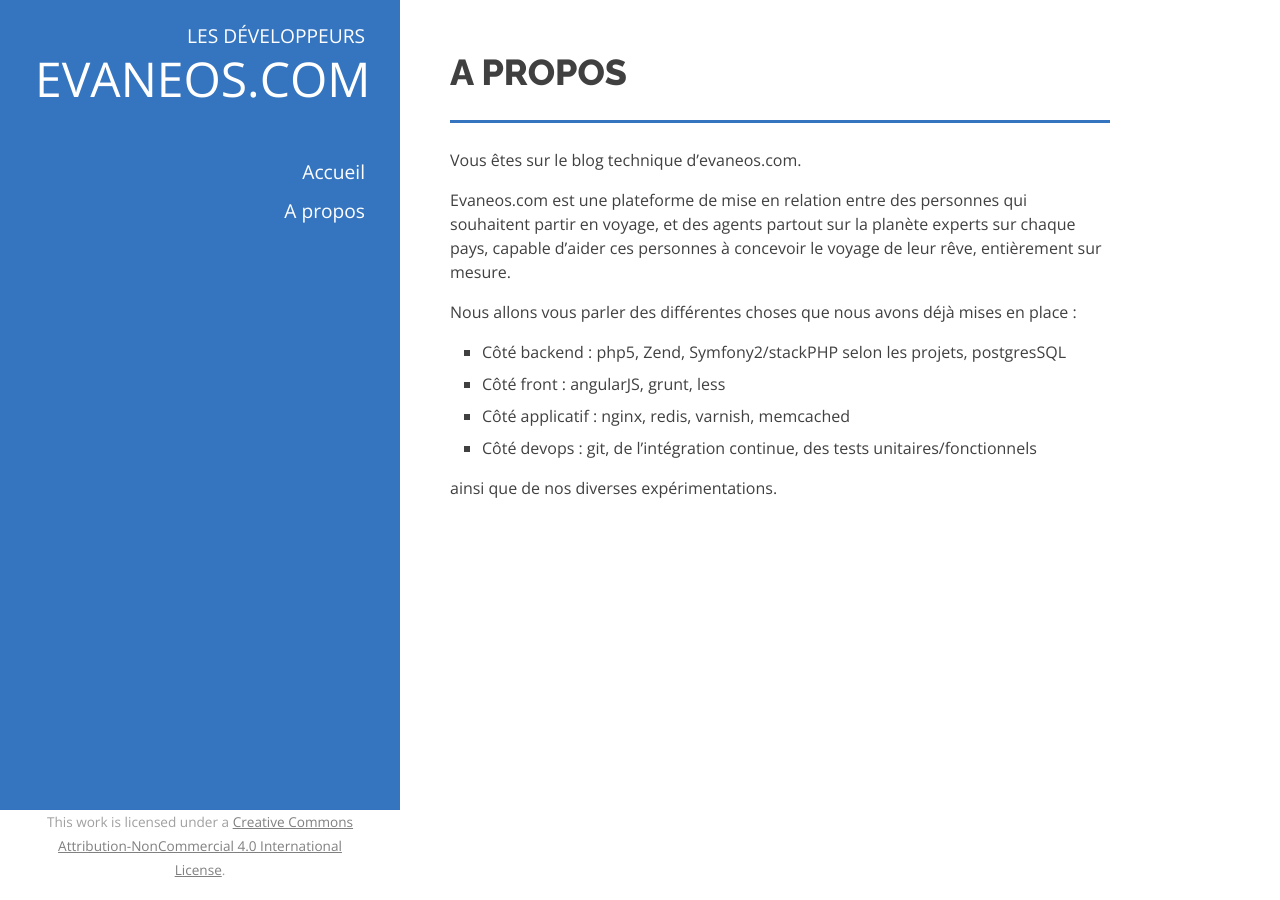
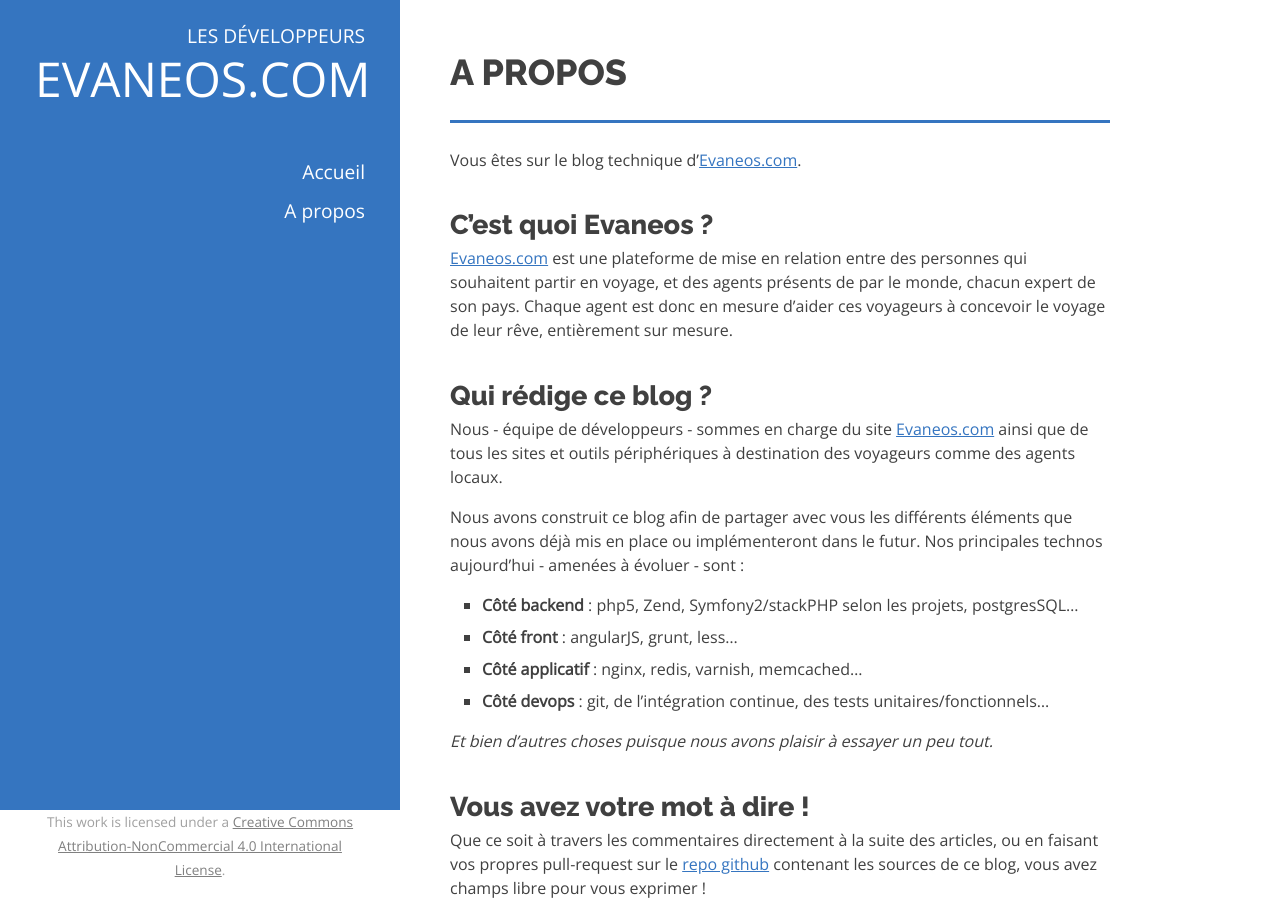
Before and after one commit to Evaneos/Evaneos.github.io, a Jekyll site: the page built from about/index.md, in a window 1280 px wide. Built offline with Jekyll 4.4.1, drawn with Linux system fonts in a browser that asks for light colours; Markdown is read by kramdown in place of the engine named in the settings.

Commit message:
About page content and wording

```diff
--- a/about/index.md
+++ b/about/index.md
@@ -3,15 +3,34 @@
 title: A propos
 ---
 
-Vous êtes sur le blog technique d'evaneos.com.
+Vous êtes sur le blog technique d'[Evaneos.com](http://www.evaneos.com/).
 
-Evaneos.com est une plateforme de mise en relation entre des personnes qui souhaitent partir en voyage, et des agents partout sur la planète experts sur chaque pays, capable d'aider ces personnes à concevoir le voyage de leur rêve, entièrement sur mesure.
+## C'est quoi Evaneos ?
 
-Nous allons vous parler des différentes choses que nous avons déjà mises en place :
+[Evaneos.com](http://www.evaneos.com/) est une plateforme de mise en relation
+entre des personnes qui souhaitent partir en voyage, et des agents présents de
+par le monde, chacun expert de son pays. Chaque agent est donc en mesure d'aider
+ces voyageurs à concevoir le voyage de leur rêve, entièrement sur mesure.
 
-* Côté backend : php5, Zend, Symfony2/stackPHP selon les projets, postgresSQL
-* Côté front : angularJS, grunt, less
-* Côté applicatif : nginx, redis, varnish, memcached
-* Côté devops : git, de l'intégration continue, des tests unitaires/fonctionnels
+## Qui rédige ce blog ?
 
-ainsi que de nos diverses expérimentations.
+Nous - équipe de développeurs - sommes en charge du site [Evaneos.com](http://www.evaneos.com/)
+ainsi que de tous les sites et outils périphériques à destination des
+voyageurs comme des agents locaux.
+
+Nous avons construit ce blog afin de partager
+avec vous les différents éléments que nous avons déjà mis en place ou implémenteront
+dans le futur. Nos principales technos aujourd'hui - amenées à évoluer - sont :
+
+- **Côté backend** : php5, Zend, Symfony2/stackPHP selon les projets, postgresSQL...
+- **Côté front** : angularJS, grunt, less...
+- **Côté applicatif** : nginx, redis, varnish, memcached...
+- **Côté devops** : git, de l'intégration continue, des tests unitaires/fonctionnels...
+
+_Et bien d'autres choses puisque nous avons plaisir à essayer un peu tout._
+
+## Vous avez votre mot à dire !
+
+Que ce soit à travers les commentaires directement à la suite des articles, ou en
+faisant vos propres pull-request sur le [repo github](https://github.com/Evaneos/Evaneos.github.io)
+contenant les sources de ce blog, vous avez champs libre pour vous exprimer !
```
